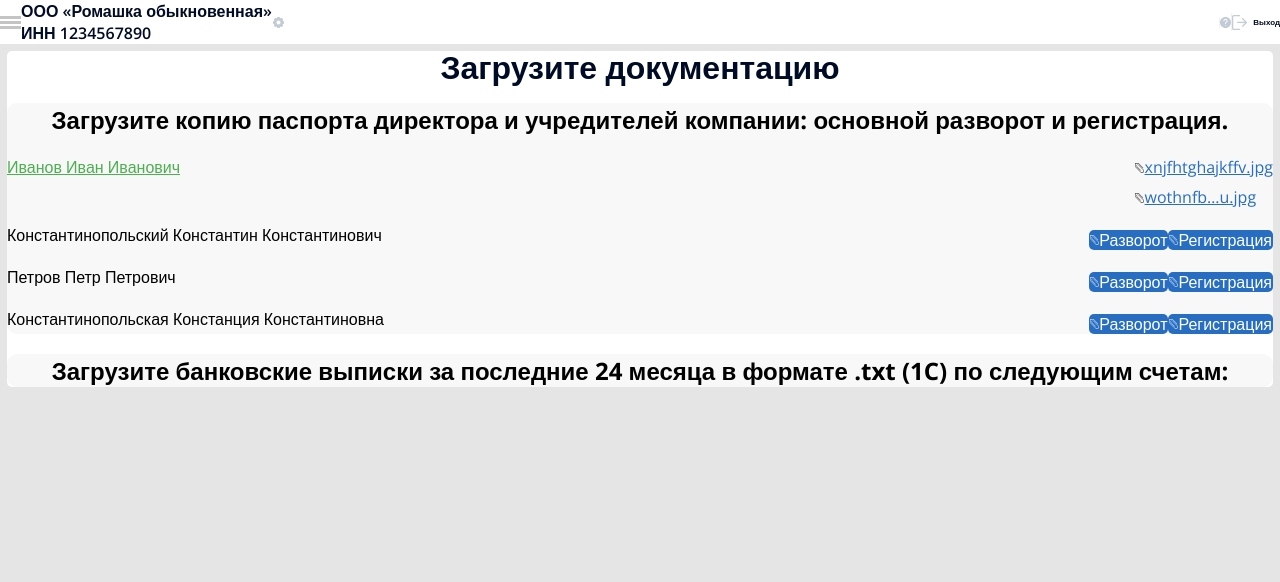
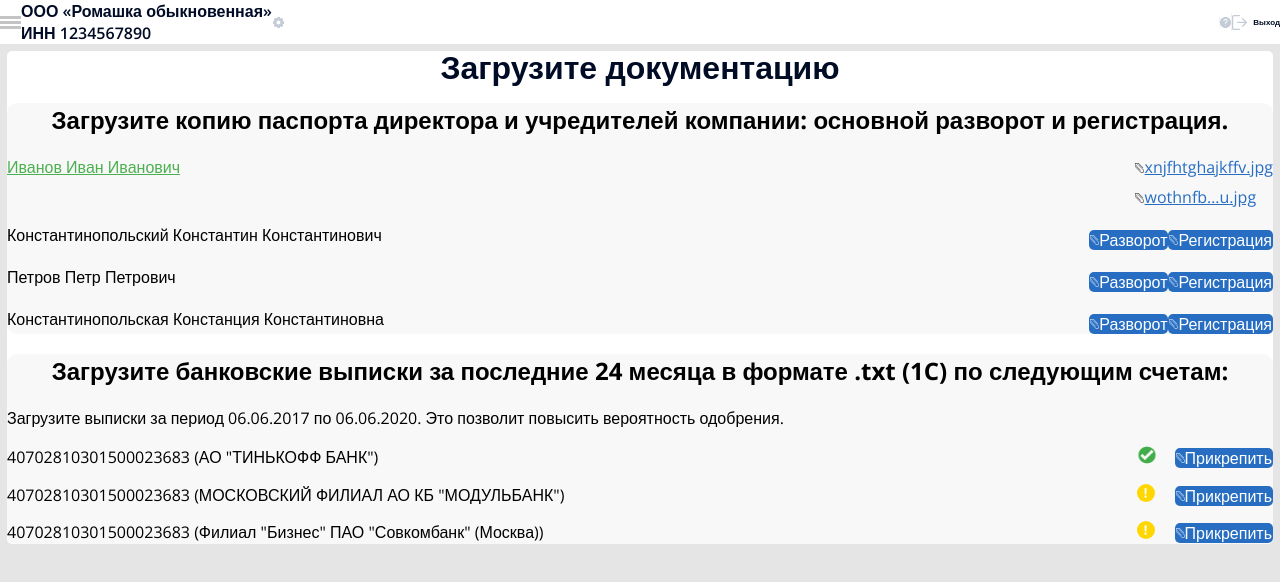
Before and after one commit to PaulTmatik/test-work, a React (Create React App) app: page / in a window 1280 px wide. Shown: the top 582 px of the page. Built offline with nearby package versions, Linux system fonts and the light colour scheme.

Commit message:
Add Extract loader

```diff
--- a/src/App.js
+++ b/src/App.js
@@ -1,8 +1,10 @@
 import React from "react";
 import Topbar from "./components/Topbar";
 import DocumentsLoader from "./components/DocumentsLoader";
+import ExtractLoader from "./components/ExtractLoader";
 
 import { DocumentsStorage } from "./storage";
+import { ExtractStorage } from "./storage";
 
 import "./styles/Page.css";
 
@@ -30,6 +32,10 @@ function App() {
             Загрузите банковские выписки за последние 24 месяца в формате .txt
             (1C) по следующим счетам:
           </h2>
+          <ExtractLoader
+            period={{ start: "06.06.2017", end: "06.06.2020" }}
+            list={ExtractStorage.map((item) => ({ key: item.id, data: item }))}
+          />
         </section>
       </main>
     </>
--- a/src/components/DocumentsLoader.js
+++ b/src/components/DocumentsLoader.js
@@ -2,9 +2,9 @@ import React, { Component } from "react";
 import { cutString } from "../helpers";
 
 import blackClipIcon from "../images/black-clip-icon.svg";
-import whiteClipIcon from "../images/white-clip-icon.svg";
 
 import "../styles/DocumentsLoader.css";
+import PickupButton from "./PickupButton";
 
 class DocumentsLoader extends Component {
   render() {
@@ -43,18 +43,7 @@ class DocumentsLoader extends Component {
 
   switchBetweenButtonAndLink(buttonName, copyData) {
     if (Boolean(copyData) === false)
-      return (
-        <label className="button button--blue">
-          <img
-            src={whiteClipIcon}
-            className="button__icon"
-            alt="Скрепка"
-            aria-hidden="true"
-          />
-          <span className="button__text">{buttonName}</span>
-          <input type="file" className="button--hidden_element" />
-        </label>
-      );
+      return <PickupButton>{buttonName}</PickupButton>;
     const { filename, link } = copyData;
     return (
       <div className="documents_loader__pickup">
--- /dev/null
+++ b/src/components/ExtractLoader.js
@@ -0,0 +1,44 @@
+import React, { Component } from "react";
+import PickupButton from "./PickupButton";
+
+import okStatusIcon from "../images/ok-status-icon.svg";
+import warnStatusIcon from "../images/warn-status-icon.svg";
+
+import "../styles/ExtractLoader.css";
+
+class ExtractLoader extends Component {
+  render() {
+    const { period, list } = this.props;
+    return (
+      <div className="extract_loader">
+        <p className="extract_loader__period">{`
+          Загрузите выписки за период ${period.start} по ${period.end}.
+          Это позволит повысить вероятность одобрения.
+        `}</p>
+        <ul className="extract_loader__list">
+          {list.map((item) => this.DrawExtractItem(item))}
+        </ul>
+      </div>
+    );
+  }
+
+  DrawExtractItem(item) {
+    const { key, data } = item;
+    const status = data.status ? (
+      <img src={okStatusIcon} alt="Одобрено" aria-hidden="true" />
+    ) : (
+      <img src={warnStatusIcon} alt="Не рассмотрено" aria-hidden="true" />
+    );
+    return (
+      <li className="extract_loader__item" key={key}>
+        <div className="extract_loader__name">{data.name}</div>
+        <div className="extract_loader__status">{status}</div>
+        <div className="extract_loader__button">
+          <PickupButton>Прикрепить</PickupButton>
+        </div>
+      </li>
+    );
+  }
+}
+
+export default ExtractLoader;
--- /dev/null
+++ b/src/components/PickupButton.js
@@ -0,0 +1,17 @@
+import React from "react";
+import whiteClipIcon from "../images/white-clip-icon.svg";
+
+export default function PickupButton({ children }) {
+  return (
+    <label className="button button--blue">
+      <img
+        src={whiteClipIcon}
+        className="button__icon"
+        alt="Скрепка"
+        aria-hidden="true"
+      />
+      <span className="button__text">{children}</span>
+      <input type="file" className="button--hidden_element" />
+    </label>
+  );
+}
--- a/src/storage/index.js
+++ b/src/storage/index.js
@@ -29,3 +29,17 @@ export const DocumentsStorage = [
     copy: {},
   },
 ];
+
+export const ExtractStorage = [
+  { id: 1, name: '40702810301500023683 (АО "ТИНЬКОФФ БАНК")', status: 1 },
+  {
+    id: 2,
+    name: '40702810301500023683 (МОСКОВСКИЙ ФИЛИАЛ АО КБ "МОДУЛЬБАНК")',
+    status: 0,
+  },
+  {
+    id: 3,
+    name: '40702810301500023683 (Филиал "Бизнес" ПАО "Совкомбанк" (Москва))',
+    status: 0,
+  },
+];
--- /dev/null
+++ b/src/styles/ExtractLoader.css
@@ -0,0 +1,47 @@
+.extract_loader__list {
+  list-style: none;
+  margin: 1rem 0 0;
+  padding-left: 0;
+}
+
+@media (max-width: 600px) {
+  .extract_loader {
+    margin-left: 0.75rem;
+    margin-right: 0.75rem;
+    font-size: 0.375rem;
+  }
+}
+
+@media (max-width: 600px) {
+  .extract_loader__period {
+    font-size: 0.5rem;
+    line-height: 0.75rem;
+  }
+}
+
+.extract_loader__item {
+  align-items: center;
+  display: flex;
+}
+
+.extract_loader__item:not(:first-child) {
+  margin-top: 0.875rem;
+}
+
+.extract_loader__name {
+  flex-grow: 1;
+}
+
+@media (max-width: 600px) {
+  .extract_loader__name {
+    padding-right: 0.5rem;
+  }
+}
+
+.extract_loader__status {
+  min-width: 2.375rem;
+}
+
+.extract_loader__button {
+  min-width: 4.563rem;
+}
```
Also changed, not shown: src/images/ok-status-icon.svg (added), src/images/warn-status-icon.svg (added).
